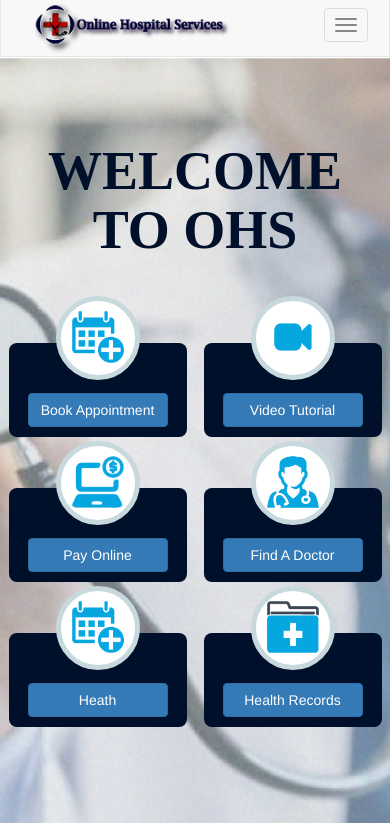
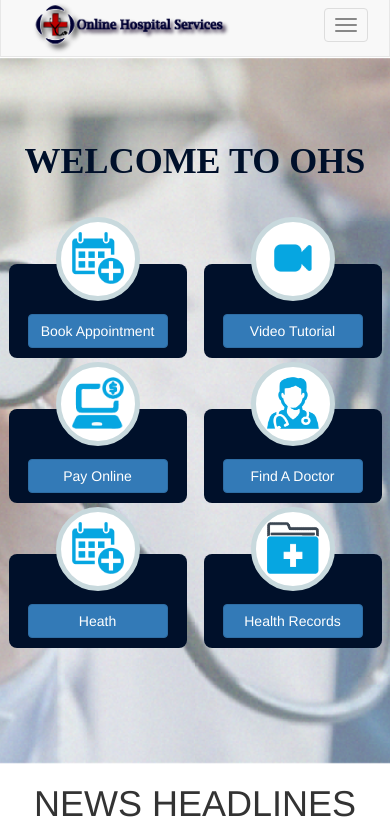
Before and after one commit to sajanbasnet75/OHS, a PHP site: page / in a window 390 px wide. Shown: the part 31-854 px from the top of the page. Run offline with PHP 8.4, Linux system fonts and the light colour scheme.

Commit message:
front end

```diff
--- a/css/main.css
+++ b/css/main.css
@@ -10,7 +10,9 @@
     #top-lefts{
         display: none;
     }
-
+    #welcome-text{
+        font-size: 36px;
+    }
 }
 
 .header-top{
--- a/index.php
+++ b/index.php
@@ -44,7 +44,7 @@ include("navig.php");
  <!--contaiener of services options-->
 <div class="container-fluid mybanner">
        <div class="container banner-content" >
-         <h1><center style="margin-top:85px;">WELCOME TO OHS</center></h1> </br>
+         <h1 id="welcome-text"><center style="margin-top:85px;">WELCOME TO OHS</center></h1> </br>
         <div class="row banner-choices ">
             <a href="#"><div class="col-sm-2 col-xs-12 pull-left choices1">
                   <div class="icon-main "><img src="images/booking.png"alt="booking" class="img-responsive icon-pic"></div> </br> </br>
--- a/login.php
+++ b/login.php
@@ -21,7 +21,7 @@
 	        <div class="modal-footer">
 	          <input type="submit" class="btn btn-primary btn-block" name="submit" style="font-weight:bold;" value="LogIn">
 	          <hr>
-	          <h5 class="pull-left">Not Registered yet? Register <a href="#" style=" font-size:20px; font-family:Times New Roman, Times, serif;">here</a></h5>
+	          <h5 class="pull-left">Not Registered Yet? Register <a href="#" style=" font-size:20px; font-family:Times New Roman, Times, serif;">here</a></h5>
 	        </div>
 		</div>
 	</div>
--- a/navig.php
+++ b/navig.php
@@ -18,7 +18,7 @@
                 <div class="collapse navbar-collapse " id="bs-example-navbar-collapse-1" >
 
                     <ul class="nav navbar-nav navbar-right navi">
-                        <li class="active"><a href="index.php">Home<span class="sr-only">(current)</span></a></li>
+                        <li class="active aaa"><a href="index.php">Home<span class="sr-only">(current)</span></a></li>
                         <li><a href="#">About Us</a></li>
                         <li class="dropdown">
                             <a href="#" class="dropdown-toggle" data-toggle="dropdown" role="button" aria-expanded="false">Our Services<span class="caret"></span></a>
@@ -53,7 +53,7 @@
                             </ul>
                         </li>
                         <li><a href="#">Contact Us</a></li>
-                         <a href="#" data-toggle="modal" data-target="#login"><button type="button" class="btn btn-info" style="margin-top: 3px; color:#000; font-size:20px;">Get started</button></a>
+                         <a href="#" data-toggle="modal" data-target="#login"><button type="button" class="btn btn-info" style="margin-top:3px; color:#000; font-size:20px;">Get started</button></a>
                     </ul>
 
 
```
Also changed, not shown: jquery/nav-shrink.js (line endings or trailing spaces).
